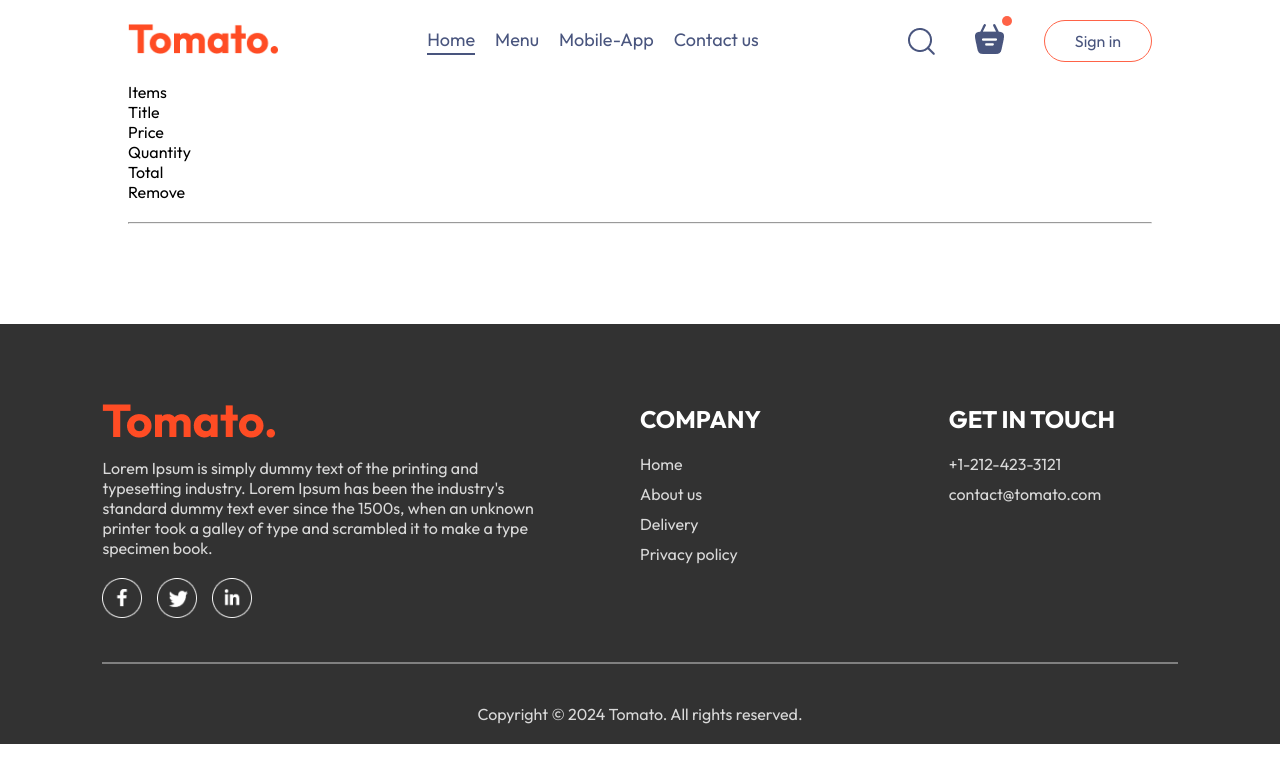
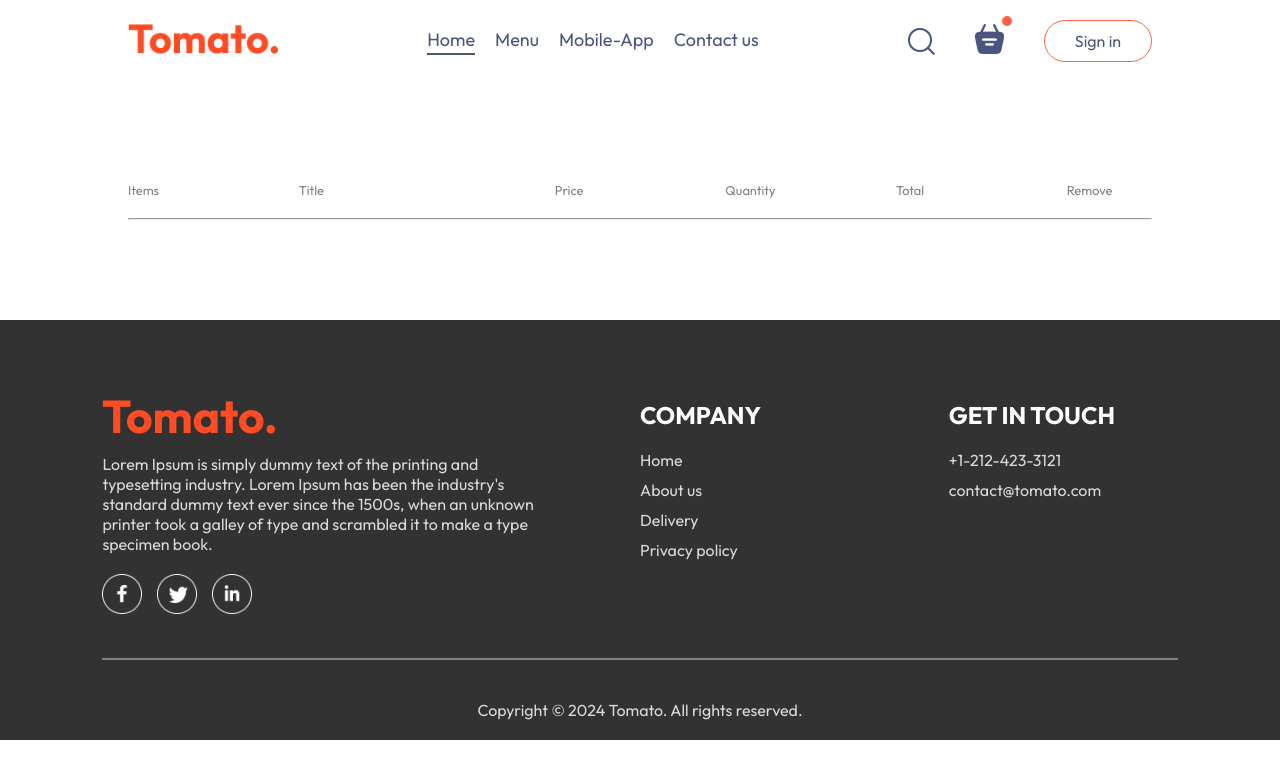
Before and after one commit to suisashehi/food-delivery, a React (Vite) app: page /cart in a window 1280 px wide. Shown: the top 782 px of the page. Built offline with nearby package versions, Linux system fonts and the light colour scheme.

Commit message:
mapped food list and displayed added items

```diff
--- a/src/assets/pages/Cart/Cart.css
+++ b/src/assets/pages/Cart/Cart.css
@@ -0,0 +1,22 @@
+.cart{
+   margin-top: 100px;
+
+}
+
+.cart-items-title{
+    display: grid;
+    grid-template-columns: 1fr 1.5fr 1fr 1fr 1fr 0.5fr;
+    align-items: center;
+    color: gray;
+    font-size: max(1vw,12px);
+}
+
+.cart-items-item{
+    margin: 10px 0;
+    color: black;
+}
+
+.cart-items-item img{
+    width: 50px;
+
+}
--- a/src/assets/pages/Cart/Cart.jsx
+++ b/src/assets/pages/Cart/Cart.jsx
@@ -1,12 +1,12 @@
-import React, { useContext } from 'react';
-import './Cart.css';
-import { StoreContext } from '../../../context/StoreContext';
+import React, { useContext } from "react";
+import "./Cart.css";
+import { StoreContext } from "../../../context/StoreContext";
 
 const Cart = () => {
   const { cartItems, food_list, removefromCart } = useContext(StoreContext);
 
   return (
-    <div className='cart'>
+    <div className="cart">
       <div className="cart-items">
         <div className="cart-items-title">
           <p>Items</p>
@@ -18,18 +18,21 @@ const Cart = () => {
         </div>
         <br />
         <hr />
-        {food_list.map((item,index)=>{
-          if(cartItems[item._id]>0){
-            return(
-              <div className='cart-items-title cart-items-item'>
-                <img src={item.image} alt="" />
-                <p>{item.name}</p>
-                <p>{item.price}</p>
-                <p>{cartItems[item._id]}</p>
-                <p>{item.price*cartItems[item._id]}</p>
-                <p>x</p>
+        {food_list.map((item, index) => {
+          if (cartItems[item._id] > 0) {
+            return (
+              <div>
+                <div className="cart-items-title cart-items-item">
+                  <img src={item.image} alt="" />
+                  <p>{item.name}</p>
+                  <p>{item.price}</p>
+                  <p>{cartItems[item._id]}</p>
+                  <p>{item.price * cartItems[item._id]}</p>
+                  <p>x</p>
+                </div>
+                <hr />
               </div>
-            )
+            );
           }
         })}
       </div>
```
